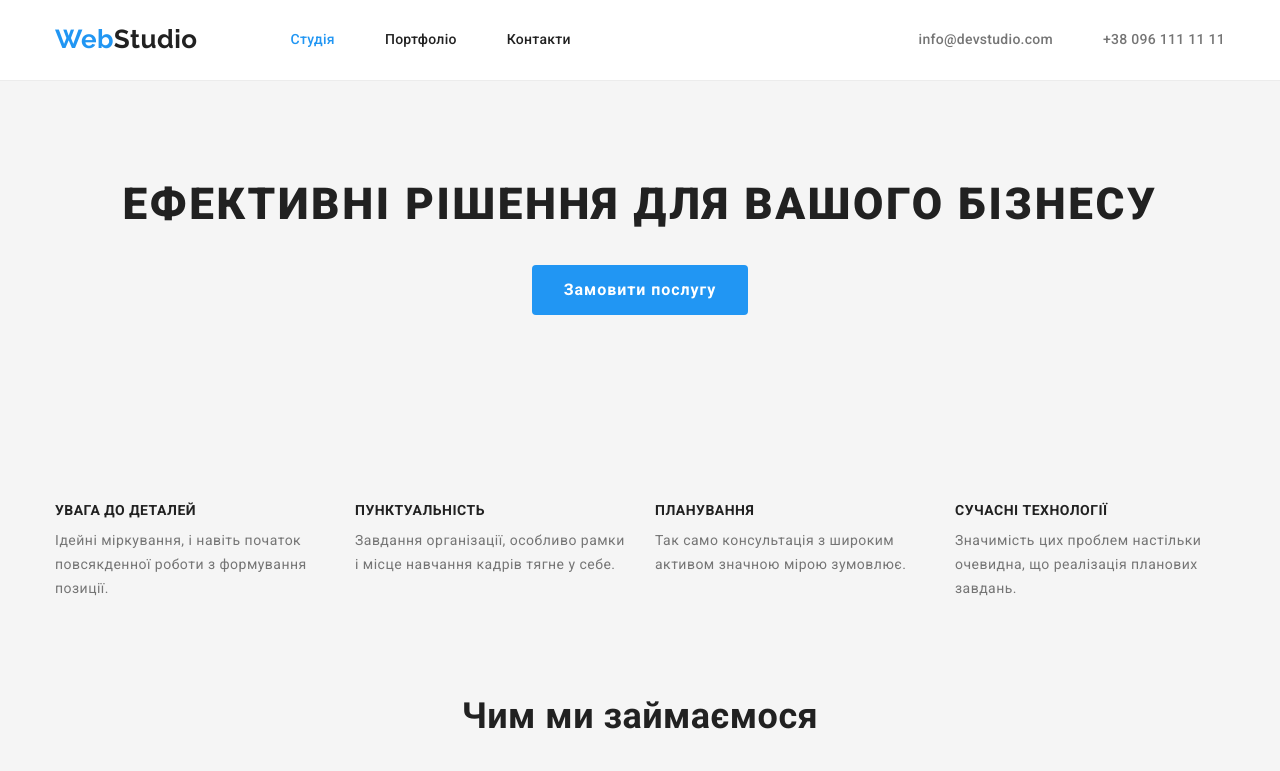
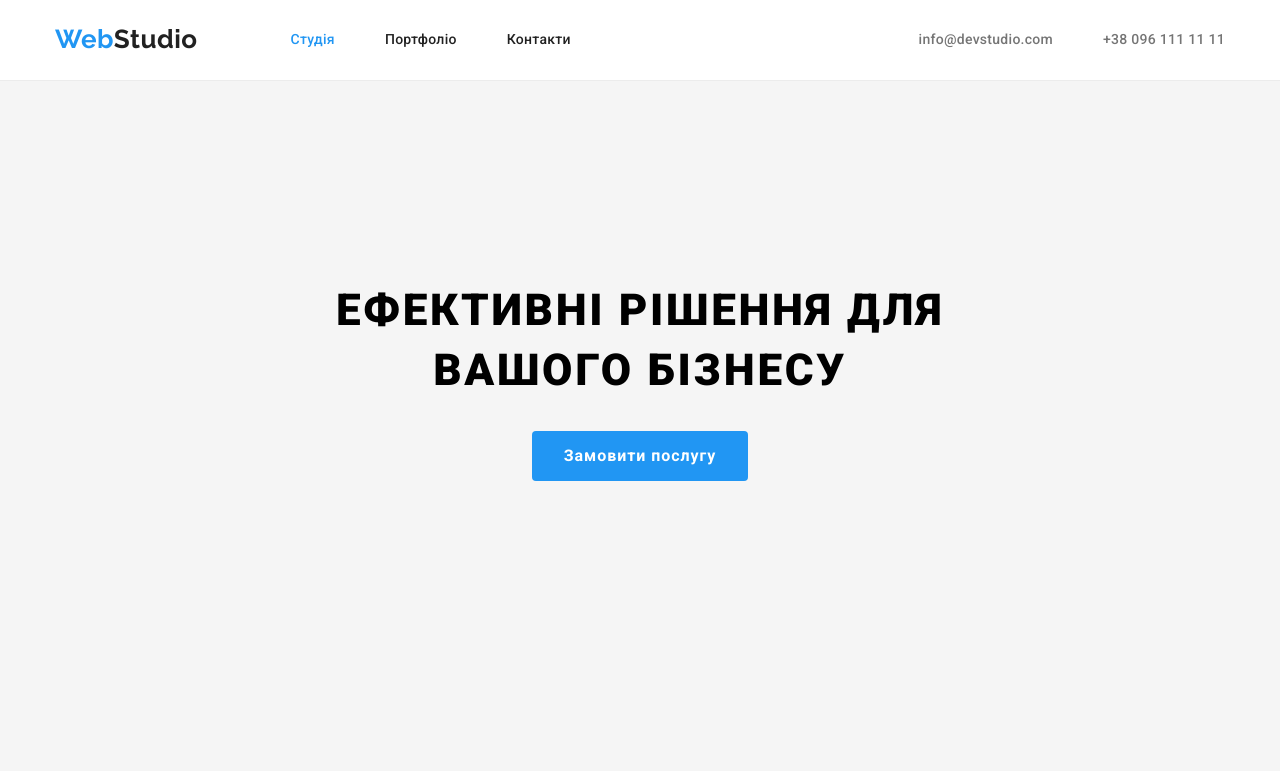
Before and after one commit to Oleksii-onufriienko/goit-markup-hw-03, a plain HTML site: page index.html in a window 1280 px wide. Shown: the top 771 px of the page. Drawn offline with nearby package versions, Linux system fonts and the light colour scheme.

Commit message:
fixed padding/margin

```diff
--- a/css/styles.css
+++ b/css/styles.css
@@ -192,11 +192,20 @@ img {
 .hero {
     color: black;
     text-align: center;
-
+ }
+.section-hero{
+    padding-top: 200px;
+    padding-bottom: 200px;
 }
 
 .hero-title {
+    /* box-sizing: border-box; */
+    display: block;
+    width: 696px;
+    margin-right: auto;
+    margin-left: auto;
     margin-bottom: 30px;
+
 
     font-weight: 900;
     font-size: 44px;
@@ -212,6 +221,8 @@ img {
     padding-bottom: 94px;
     /* background-color: tomato; */
 }
+
+
 
 .section.top-padd-minus{
     padding-top: 0;
@@ -371,7 +382,7 @@ img {
 .list-buttom{
     display: flex;
     justify-content: center;
-    margin-bottom: 34px;
+    margin-bottom: 50px;
 
 }
 
--- a/index.html
+++ b/index.html
@@ -35,7 +35,7 @@
     </header>
 
     <main>
-        <section class="section hero">
+        <section class="section-hero hero">
             <div class="container">
                 <h1 class="hero-title">Ефективні рішення для вашого бізнесу</h1>
                 <button type="button" class="button-hero">Замовити послугу</button>
```
